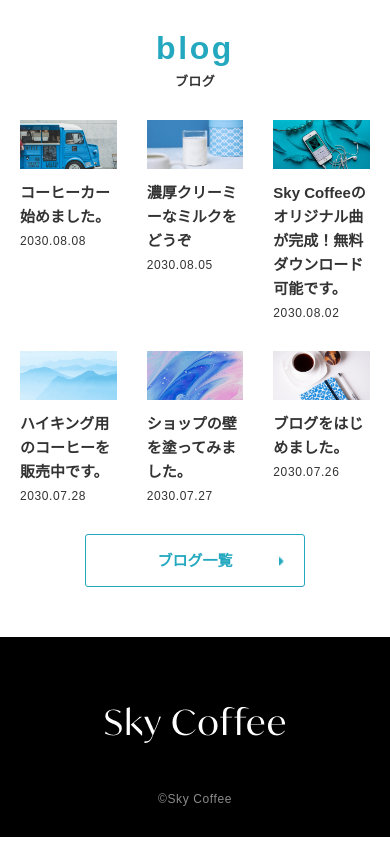
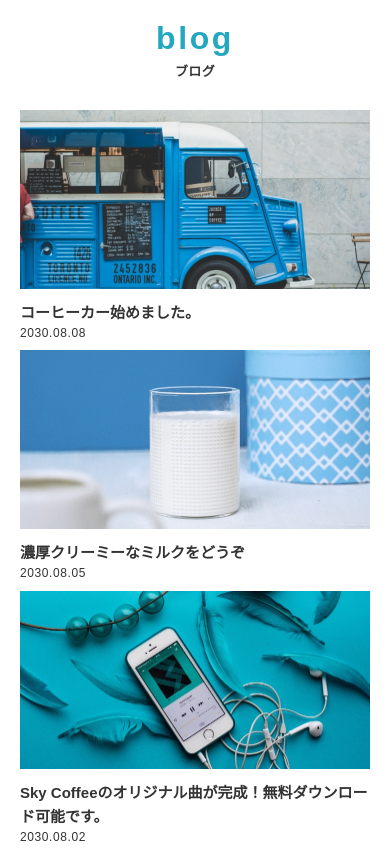
Before and after one commit to 10toma10/skycoffee, a plain HTML site: page index.html in a window 390 px wide. Shown: the part 1220-2068 px from the top of the page. Drawn offline with Linux system fonts and the light colour scheme; files whose address does not match are found by name.

Commit message:
upload file
SE版のblogセクションとフッターを変更しました。

```diff
--- a/css/style.css
+++ b/css/style.css
@@ -217,6 +217,25 @@ header {
   transition: 0.5s;
 }
 
+@media screen and (max-width: 768px) {
+  .blog {
+    margin-top: 90px;
+  }
+
+  .blog-contents {
+    gap: 10px;
+    margin-bottom: 20px;
+  }
+
+  .blog-item {
+    width: 100%;
+  }
+
+  .blog-item-ttl {
+  margin: 12px 0 2px;
+}
+}
+
 /* footer------------------------------ */
 footer {
   background-color: #000;
@@ -234,3 +253,14 @@ footer {
   color: #8B8B8B;
   text-align: center;
 }
+
+@media screen and (max-width: 768px) {
+  footer {
+  padding: 60px 0 20px;
+}
+
+  .footer-icon {
+    width: 100px;
+    margin-bottom: 40px;
+  }
+}
```
